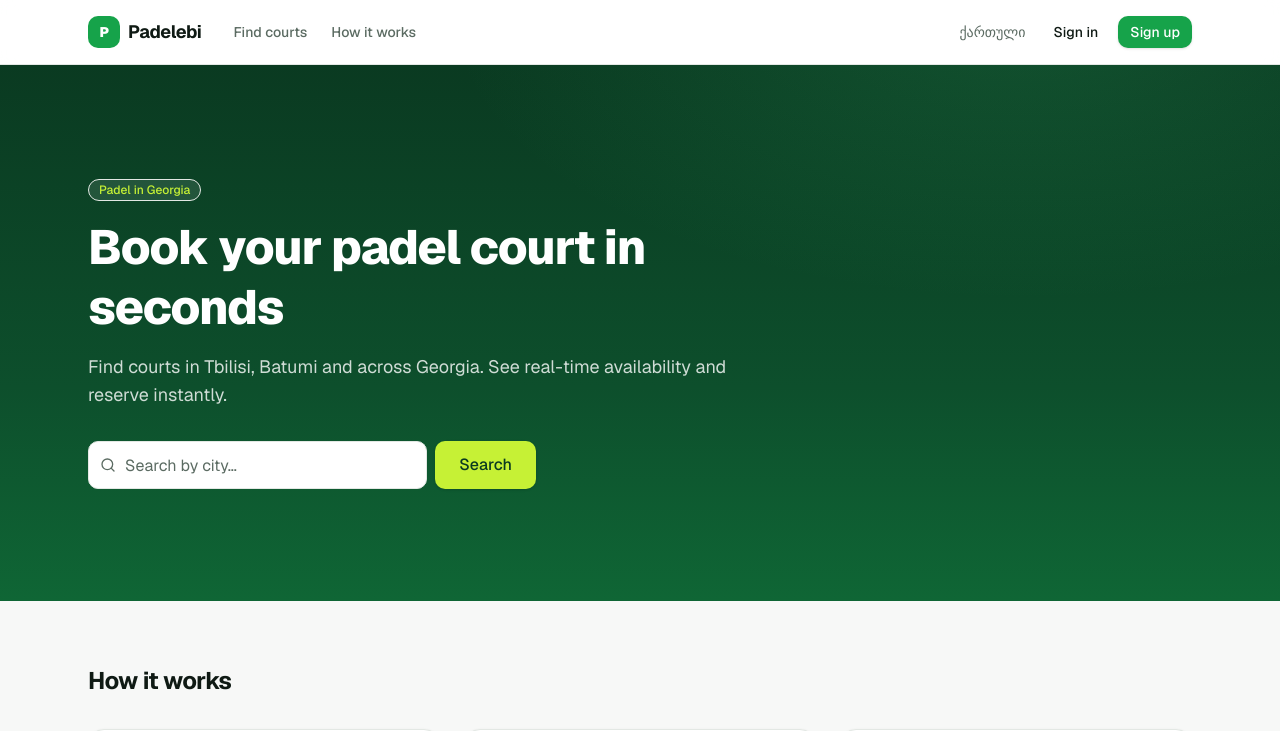
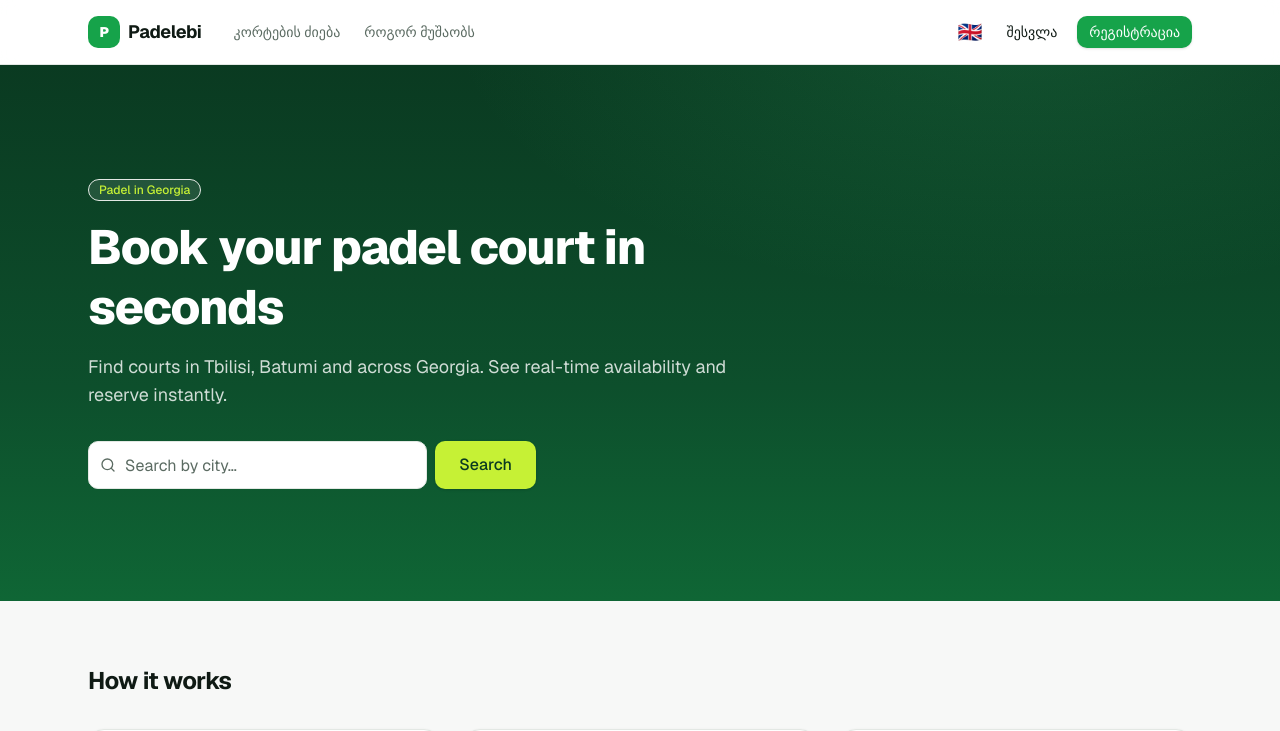
Before and after one commit to levantchanturidze/padelebi, a Next.js app: page / in a window 1280 px wide. Shown: the top 731 px of the page. Built offline with nearby package versions, Linux system fonts and the light colour scheme; no server answers; the database is empty.

Commit message:
feat: flag-only language switcher, default locale to Georgian
Co-Authored-By: Claude Sonnet 4.6 <noreply@anthropic.com>

```diff
--- a/src/components/locale-switcher.tsx
+++ b/src/components/locale-switcher.tsx
@@ -15,10 +15,11 @@ export function LocaleSwitcher({ current }: { current: string }) {
     <button
       onClick={toggle}
       disabled={pending}
-      className="rounded-md px-2 py-1 text-sm font-medium text-muted hover:text-foreground transition-colors"
+      className="rounded-md px-1 py-1 text-xl leading-none transition-opacity hover:opacity-70 disabled:opacity-40"
       aria-label="Switch language"
+      title={current === "en" ? "ქართული" : "English"}
     >
-      {current === "en" ? "ქართული" : "English"}
+      {current === "en" ? "🇬🇪" : "🇬🇧"}
     </button>
   );
 }
--- a/src/i18n/request.ts
+++ b/src/i18n/request.ts
@@ -3,8 +3,8 @@ import { cookies } from "next/headers";
 
 export default getRequestConfig(async () => {
   const cookieStore = await cookies();
-  const locale = cookieStore.get("locale")?.value ?? "en";
-  const validLocale = ["en", "ka"].includes(locale) ? locale : "en";
+  const locale = cookieStore.get("locale")?.value ?? "ka";
+  const validLocale = ["en", "ka"].includes(locale) ? locale : "ka";
 
   return {
     locale: validLocale,
```
